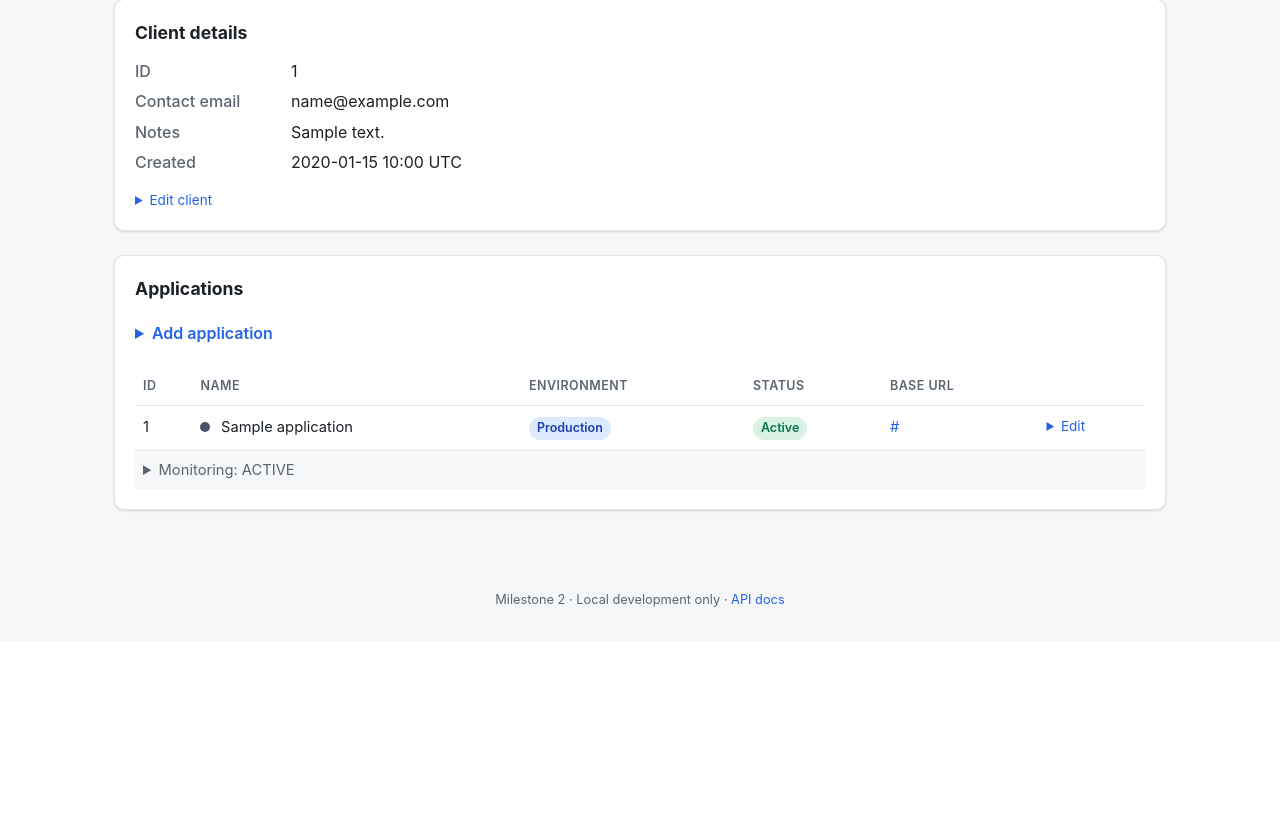
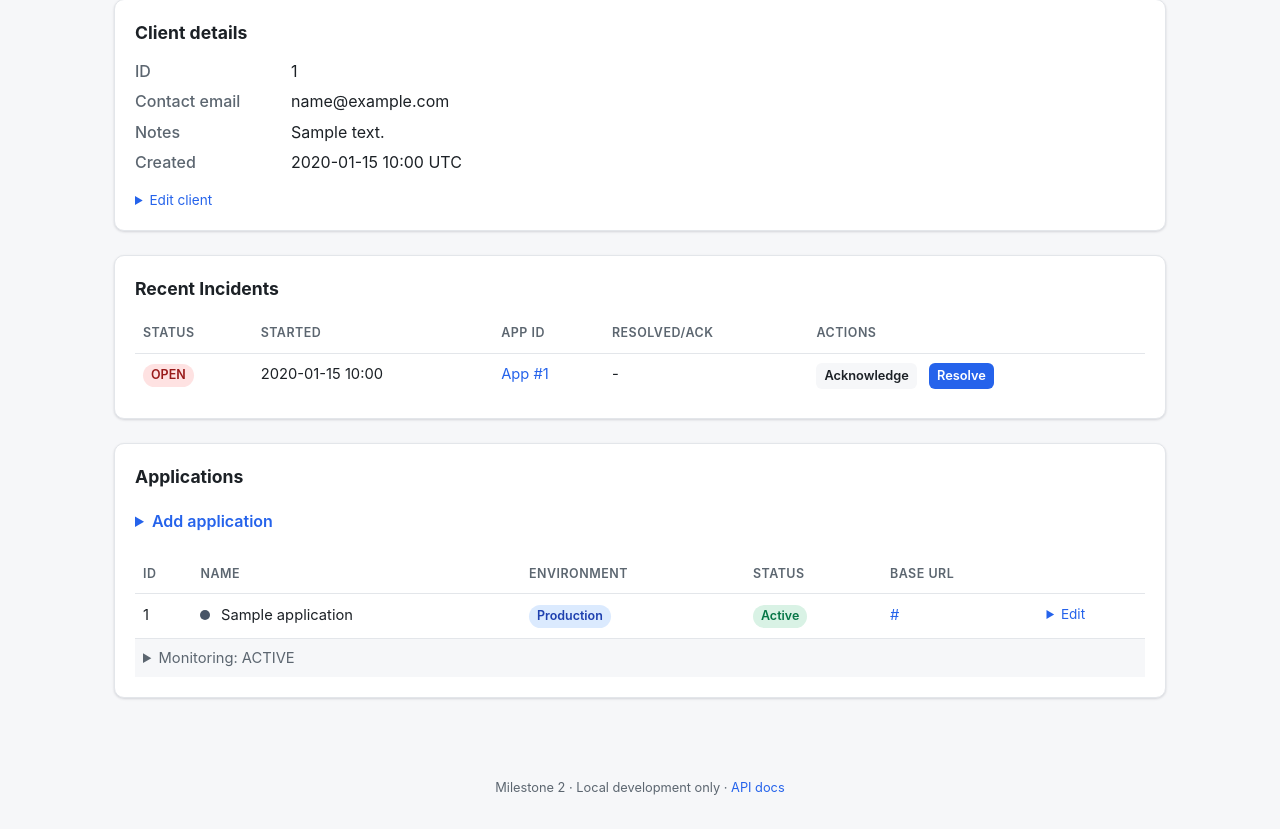
Before and after one commit to pavankumargp6/cloud-portfolio-platform, a FastAPI app: page /dashboard/clients/1 in a window 1280 px wide. Shown: the part 235-1064 px from the top of the page. Before the commit the page ends 842 px from the top, so only its background shows below. Run offline with FastAPI, Linux system fonts and the light colour scheme; tables that the repository leaves empty hold one stand-in row (values such as "Sample post").

Commit message:
m4 phase9.5: incident dashboard UI and tests

```diff
--- a/app/static/style.css
+++ b/app/static/style.css
@@ -307,3 +307,8 @@ form button:hover { background: var(--accent-strong); }
   align-items: center;
   margin-top: 1rem;
 }
+
+/* Incident Badges */
+.badge.status-open { background: #fee2e2; color: #991b1b; }
+.badge.status-acknowledged { background: var(--amber-bg); color: var(--amber); }
+.badge.status-resolved { background: var(--green-bg); color: var(--green); }
--- a/app/templates/clients/detail.html
+++ b/app/templates/clients/detail.html
@@ -23,6 +23,60 @@
       <button type="submit">Save changes</button>
     </form>
   </details>
+</section>
+
+<section class="panel">
+  <h2>Recent Incidents</h2>
+  {% if incidents %}
+  <table class="data-table">
+    <thead>
+      <tr>
+        <th>Status</th>
+        <th>Started</th>
+        <th>App ID</th>
+        <th>Resolved/Ack</th>
+        <th>Actions</th>
+      </tr>
+    </thead>
+    <tbody>
+      {% for inc in incidents %}
+      <tr>
+        <td>
+          <span class="badge status-{{ inc.status }}">
+            {{ inc.status | upper }}
+          </span>
+        </td>
+        <td>{{ inc.started_at.strftime("%Y-%m-%d %H:%M") }}</td>
+        <td><a href="#application-{{ inc.application_id }}">App #{{ inc.application_id }}</a></td>
+        <td>
+          {% if inc.status == 'resolved' %}
+            {{ inc.resolved_at.strftime("%H:%M") }} by {{ inc.resolved_by }}
+          {% elif inc.status == 'acknowledged' %}
+            {{ inc.acknowledged_at.strftime("%H:%M") }} by {{ inc.acknowledged_by }}
+          {% else %}
+            -
+          {% endif %}
+        </td>
+        <td>
+          {% if inc.status == 'open' %}
+          <form method="post" action="/dashboard/incidents/{{ inc.id }}/acknowledge" style="display:inline;">
+            <button type="submit" class="btn-secondary" style="padding: 0.2rem 0.5rem; font-size: 0.8rem;">Acknowledge</button>
+          </form>
+          {% endif %}
+          {% if inc.status != 'resolved' %}
+          <form method="post" action="/dashboard/incidents/{{ inc.id }}/resolve" style="display:inline; margin-left: 0.5rem;">
+            <input type="hidden" name="notes" value="Manually resolved via dashboard">
+            <button type="submit" class="btn-primary" style="padding: 0.2rem 0.5rem; font-size: 0.8rem;">Resolve</button>
+          </form>
+          {% endif %}
+        </td>
+      </tr>
+      {% endfor %}
+    </tbody>
+  </table>
+  {% else %}
+  <p class="empty">No incidents recorded.</p>
+  {% endif %}
 </section>
 
 <section class="panel">
```
Also changed, not shown: app/routers/dashboard.py (+41 -0 lines), tests/test_dashboard.py (+64 -0 lines).
